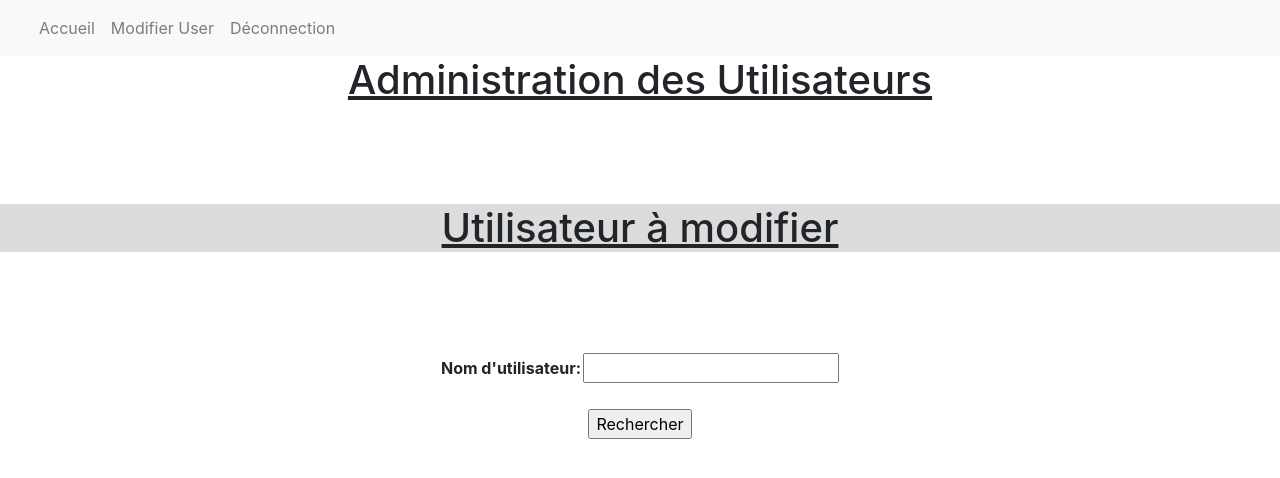
After one commit to kante24/Librairie, a PHP site: page /Views/adminUtilisateur.php in a window 1280 px wide. The commit adds this page. Shown: the top 478 px of the page. Run offline with PHP 8.4, Linux system fonts and the light colour scheme.

Commit message:
Terminé

```diff
--- a/Controllers/Fonctions.class.php
+++ b/Controllers/Fonctions.class.php
@@ -84,10 +84,10 @@ function Admin()
             if ($results!== false) {
                 session_start();
                 $_SESSION['connection'] = true;
-                $_SESSION['admin'] = $_POST['login'];
-                header("Location:AccueilMembre.php");
+                $_SESSION['nom'] = $_POST['login'];
+                header("Location:AccueilAdmin.php");
             } else {
-                echo"<center>Veuillez vous enregistrer</center>";
+                echo"<center>Vous n'êtes pas un admin</center>";
             }
         }
     }
@@ -445,11 +445,11 @@ function Commenter($livre)
 
 
 //Afficher infos User dans des text boxs
-function RechercheUser()
+function RechercheUser($login)
 {
     $db = connexion();
     $UtilisateurManager = new UtilisateurManager($db);
-    $results=$UtilisateurManager->rechercheUser($_SESSION["nom"]);
+    $results=$UtilisateurManager->rechercheUser($login);
     echo "</br></br></br>";
     foreach ($results as $key =>$value) {
         $Form = "";
@@ -471,6 +471,7 @@ function RechercheUser()
         $Form .='<td style="text-align: right;"><strong>Âge:</strong></td>';
         $Form .='<td style="text-align: left;">';
         $Form .='<input type="text" name="age" value="' . $value->age(). '" />';
+        $Form .='<input type="hidden" name="loginModife" value="' . $value->login(). '" />';
         $Form .='</td>';
         $Form .='</tr>';
         $Form .='<tr>';
@@ -503,6 +504,22 @@ function ModifierUser()
 }
 
 
+//Modifier un membre par admin
+function ModifierUserByAdmin($login)
+{
+    if (isset($_POST["modifierUser"])) {
+        if (empty($_POST['prenom'])  or empty($_POST['nom']) or empty($_POST['age'])) {
+            echo"<center>Veuillez remplir les champs SVP</center>";
+        } else {
+            $db = connexion();
+            $Utilisateur=new Utilisateur_simple(array("nom"=>$_POST['nom'], "prenom"=>$_POST['prenom'], "age"=>$_POST['age'] ));
+            $UtilisateurManager = new UtilisateurManager($db);
+            $UtilisateurManager->modifierUserByAdmin($Utilisateur,$login);
+        }
+    }
+}
+
+
 //Supprimer un membre
 function SuprimerUser()
 {
@@ -513,3 +530,15 @@ function SuprimerUser()
         echo "<center>Suppression réussie</center>";
     }
 }
+
+
+//Supprimer un membre par admin
+function SuprimerUserByAdmin($login)
+{
+    if (isset($_POST["supUser"])) {
+        $db = connexion();
+        $UtilisateurManager = new UtilisateurManager($db);
+        $UtilisateurManager->suprimerUserByAdmin($login);
+        echo "<center>Suppression réussie</center>";
+    }
+}
--- a/Controllers/UtilisateurManager.class.php
+++ b/Controllers/UtilisateurManager.class.php
@@ -62,22 +62,6 @@ class UtilisateurManager
     }
 
 
-
-    // public function loginAdmin(Admin $utilisateur)
-    // {
-    //     $login=$utilisateur->login();
-    //     $password=$utilisateur->password();
-    //     $req=$this->_db->query("SELECT * FROM Administrateur WHERE login='".$login."' AND password='".$password."'");
-    //     $data=$req->fetch(PDO::FETCH_ASSOC);
-    //     if ($data != null) {
-    //         $objet = new Utilisateur($data);
-    //         return $objet;
-    //     } else {
-    //         return false;
-    //     }
-    // }
-
-
     public function rechercheUser($login)
     {
         $req=$this->_db->query("SELECT * FROM Utilisateur WHERE login = '$login' ");
@@ -101,6 +85,18 @@ class UtilisateurManager
     }
 
 
+    public function modifierUserByAdmin(Utilisateur_simple $utilisateur, $login)
+    {
+        $nom = $utilisateur->nom();
+        $prenom =$utilisateur->prenom() ;
+        $age = $utilisateur->age();
+        $log = $login;
+        $ins=$this->_db;
+        $query = $ins->prepare("UPDATE `Utilisateur` SET `nom`='$nom', `prenom`='$prenom', `age`='$age' WHERE `Utilisateur`.`login` = '$log'");
+        $query->execute() or die("<center>Erreur dans la requête</center>");
+    }
+
+
     public function suprimerUser()
     {
         $login = $_SESSION["loginModife"];
@@ -109,13 +105,12 @@ class UtilisateurManager
         $query->execute() or die("<center>Erreur dans la requête</center>");
     }
 
-    public function afficherDestinataires()
+
+    public function suprimerUserByAdmin($login)
     {
-        $req=$this->_db->query("SELECT * FROM Utilisateur");
-        $utilisateur= array();
-        while ($data=$req->fetch(PDO::FETCH_ASSOC)) {
-            $utilisateur[] = new Utilisateur_simple($data);
-        }
-        return $utilisateur;
+        $log = $login;
+        $ins=$this->_db;
+        $query = $ins->prepare("DELETE FROM Utilisateur WHERE login = '$log' ");
+        $query->execute() or die("<center>Erreur dans la requête</center>");
     }
 }
--- a/Views/AccueilAdmin.php
+++ b/Views/AccueilAdmin.php
@@ -19,12 +19,12 @@ if (!isset($_SESSION['connection'])) {
     </head>
 
     <body>
-        <?php require("../Views/hautMembre.php"); ?>
+        <?php require("../Views/hautAdmin.php"); ?>
 
         <Center>
             <h1>
                 <U>
-            Admin <?=$_SESSION['admin']?>
+            Administrateur__<?=$_SESSION['nom']?>
         </U>
             </h1>
         </Center>
--- a/Views/AccueilMembre.php
+++ b/Views/AccueilMembre.php
@@ -28,7 +28,7 @@ if (!isset($_SESSION['connexion'])) {
         <?php require("../Views/hautMembre.php"); ?>
 
         <Center>
-            <h1>
+            <h1 style="background-color: white;">
                 <U>
             Accueil <?=$_SESSION['nom']?>
         </U>
--- a/Views/Admin.php
+++ b/Views/Admin.php
@@ -22,7 +22,7 @@ require("../Controllers/Fonctions.class.php");
             Accueil
         </U>
             </h1>
-            <form action="Login.php" method="POST" style="margin-top: 100px;">
+            <form action="Admin.php" method="POST" style="margin-top: 100px;">
                 <table>
                     <tr>
                         <td>
@@ -51,5 +51,6 @@ require("../Controllers/Fonctions.class.php");
 
     </html>
     <?php
-// Admin();
+Admin();
+
 ?>
--- a/Views/Compte.php
+++ b/Views/Compte.php
@@ -34,7 +34,8 @@ if (!isset($_SESSION['connexion'])) {
 </html>
 
 <?php
-RechercheUser();
+RechercheUser($_SESSION["nom"]);
+
 if(isset($_POST["supUser"]) )
 {
     SuprimerUser();
--- /dev/null
+++ b/Views/adminUtilisateur.php
@@ -0,0 +1,70 @@
+<?php
+require("hautAdmin.php");
+require("../Controllers/Fonctions.class.php");
+?>
+    <!DOCTYPE html>
+    <html lang="en">
+
+    <head>
+        <meta charset="UTF-8">
+        <meta http-equiv="X-UA-Compatible" content="IE=edge">
+        <meta name="viewport" content="width=device-width, initial-scale=1.0">
+        <link rel="stylesheet" href="https://maxcdn.bootstrapcdn.com/bootstrap/4.0.0/css/bootstrap.min.css" integrity="sha384-Gn5384xqQ1aoWXA+058RXPxPg6fy4IWvTNh0E263XmFcJlSAwiGgFAW/dAiS6JXm" crossorigin="anonymous">
+
+        <title>Administration Users</title>
+    </head>
+
+    <body>
+
+        <Center>
+            <h1>
+                <U>
+                Administration des Utilisateurs
+        </U>
+            </h1>
+            <h1 style="background-color: gainsboro;text-align:center;margin-top:100px">
+                <U>
+                    Utilisateur à modifier
+                </U>
+            </h1>
+            <form action="adminUtilisateur.php" method="POST" style="margin-top:100px">
+                <table>
+                    <tr>
+                        <td style="text-align: right;"><strong>Nom d'utilisateur:</strong></td>
+                        <td style="text-align: left;">
+                            <input type="text" name="login" />
+                        </td>
+                    </tr>
+                    <tr>
+                        <td colspan="2" style="text-align: center;">
+                            </br><input type="submit" name="rechercheUser" value="Rechercher"></td>
+                    </tr>
+                </table>
+            </form>
+
+            <?php
+            if(isset($_POST["rechercheUser"]))
+            {
+                RechercheUser($_POST["login"]) ;
+            }
+
+            if (isset($_POST["modifierUser"])) {
+                ModifierUserByAdmin($_POST["loginModife"]);
+                // echo $_POST["loginModife"];
+            }
+
+            if (isset($_POST["supUser"])) {
+                SuprimerUserByAdmin($_POST["loginModife"]);
+            }
+            ?>
+
+        </Center>
+
+
+    </body>
+
+    </html>
+
+    <?php
+
+    ?>
--- /dev/null
+++ b/Views/hautAdmin.php
@@ -0,0 +1,44 @@
+<!DOCTYPE html>
+<html lang="en">
+
+<head>
+    <meta charset="UTF-8">
+    <meta http-equiv="X-UA-Compatible" content="IE=edge">
+    <meta name="viewport" content="width=device-width, initial-scale=1.0">
+    <link rel="stylesheet" target=_blank href="https://maxcdn.bootstrapcdn.com/bootstrap/4.0.0/css/bootstrap.min.css" integrity="sha384-Gn5384xqQ1aoWXA+058RXPxPg6fy4IWvTNh0E263XmFcJlSAwiGgFAW/dAiS6JXm" crossorigin="anonymous">
+    <title>Accueil</title>
+</head>
+
+<body>
+
+    <nav class="navbar navbar-expand-lg navbar-light bg-light">
+
+        <div class="container-fluid">
+            <div class="collapse navbar-collapse" id="navbarNav">
+
+                <ul class="navbar-nav">
+
+                    <li class="nav-item">
+                        <a class="nav-link" target=_blank href="/dashboard/Librairie/Views/AccueilAdmin.php">Accueil</a>
+                    </li>
+
+
+
+                    <li class="nav-item">
+                        <a class="nav-link" target=_blank href="/dashboard/Librairie/Views/adminUtilisateur.php">Modifier User</a>
+                    </li>
+
+
+
+                    <li class="nav-item">
+                        <a class="nav-link" target=_blank href="/dashboard/Librairie/Controllers/LogOut.php">Déconnection</a>
+                    </li>
+
+                </ul>
+
+            </div>
+        </div>
+    </nav>
+</body>
+
+</html>
--- a/index.php
+++ b/index.php
@@ -17,7 +17,7 @@
 <body">
     <?php require("Views/haut.php"); ?>
     <Center>
-        <h1 style="color: red;">
+        <h1 style="background-color: white;">
             <U>
             Accueil
         </U>
```
Also changed, not shown: 1 other file.
